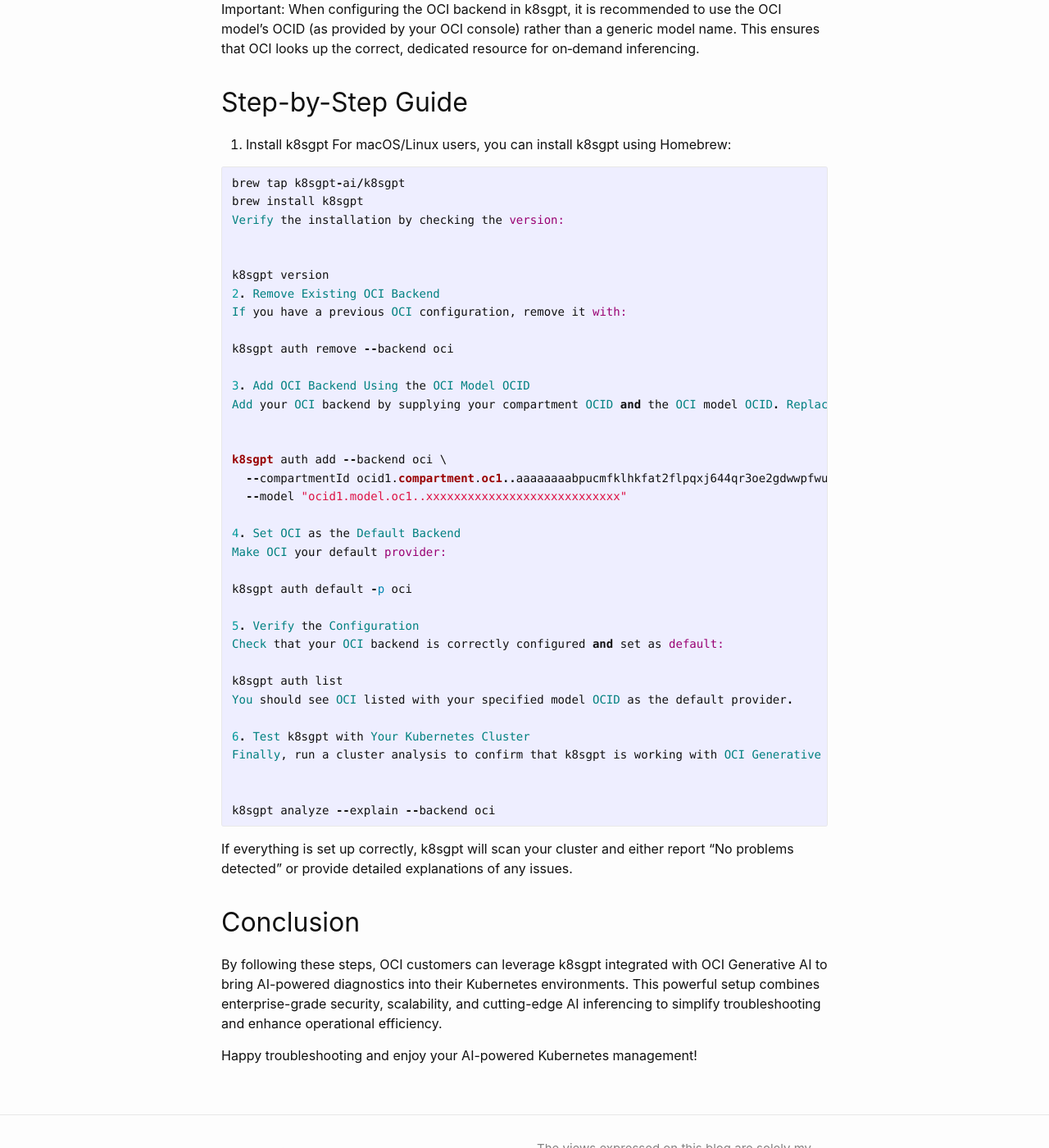
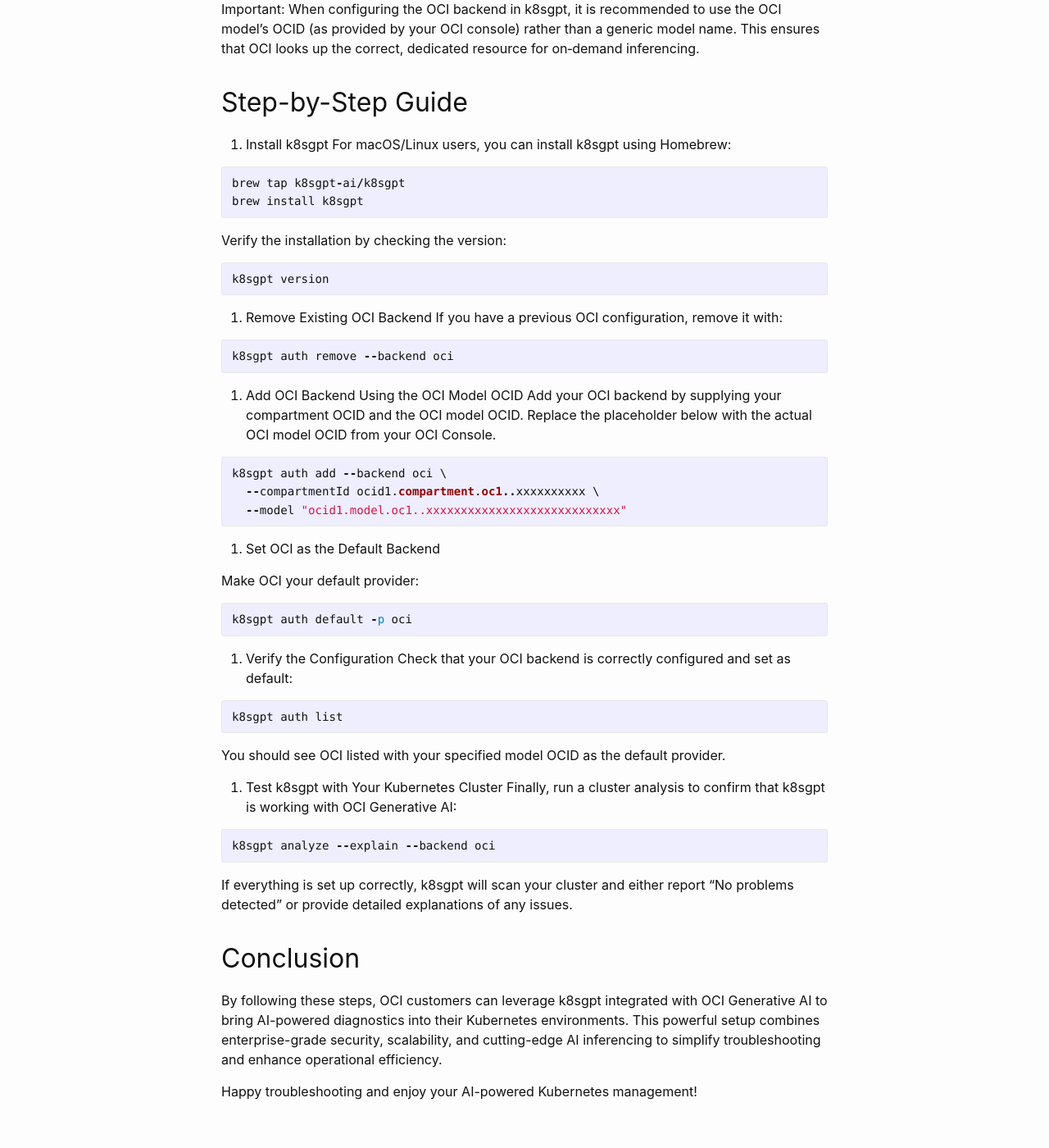
Before and after one commit to SaurabhSalunkhe/oci-genai-blog, a Jekyll site: the page built from _posts/2025-02-23-k8sgpt-oci.md, in a window 1280 px wide and 1400 px high, scrolled down 676 px. Shown: the whole window at 82% size. Built offline with Jekyll 4.4.1, drawn with Linux system fonts in a browser that asks for light colours.

Commit message:
formatting changes

```diff
--- a/_posts/2025-02-23-k8sgpt-oci.md
+++ b/_posts/2025-02-23-k8sgpt-oci.md
@@ -23,38 +23,51 @@
 {% highlight ruby %}
 brew tap k8sgpt-ai/k8sgpt
 brew install k8sgpt
+{% endhighlight %}
+
 Verify the installation by checking the version:
 
+{% highlight ruby %}
+k8sgpt version
+{% endhighlight %}
 
-k8sgpt version
 2. Remove Existing OCI Backend
 If you have a previous OCI configuration, remove it with:
 
+{% highlight ruby %}
 k8sgpt auth remove --backend oci
+{% endhighlight %}
 
 3. Add OCI Backend Using the OCI Model OCID
 Add your OCI backend by supplying your compartment OCID and the OCI model OCID. Replace the placeholder below with the actual OCI model OCID from your OCI Console.
 
-
+{% highlight ruby %}
 k8sgpt auth add --backend oci \
-  --compartmentId ocid1.compartment.oc1..aaaaaaaabpucmfklhkfat2flpqxj644qr3oe2gdwwpfwuzr33g2o2aol47vq \
+  --compartmentId ocid1.compartment.oc1..xxxxxxxxxx \
   --model "ocid1.model.oc1..xxxxxxxxxxxxxxxxxxxxxxxxxxxx"
+{% endhighlight %}
 
 4. Set OCI as the Default Backend
+
 Make OCI your default provider:
 
+{% highlight ruby %}
 k8sgpt auth default -p oci
+{% endhighlight %}
 
 5. Verify the Configuration
 Check that your OCI backend is correctly configured and set as default:
 
+{% highlight ruby %}
 k8sgpt auth list
+{% endhighlight %}
+
 You should see OCI listed with your specified model OCID as the default provider.
 
 6. Test k8sgpt with Your Kubernetes Cluster
 Finally, run a cluster analysis to confirm that k8sgpt is working with OCI Generative AI:
 
-
+{% highlight ruby %}
 k8sgpt analyze --explain --backend oci
 {% endhighlight %}
 
```
Also changed, not shown: 1 other file.
